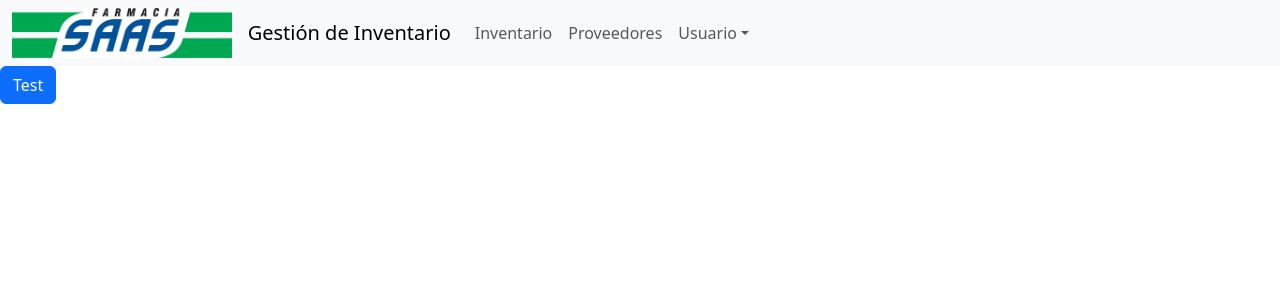
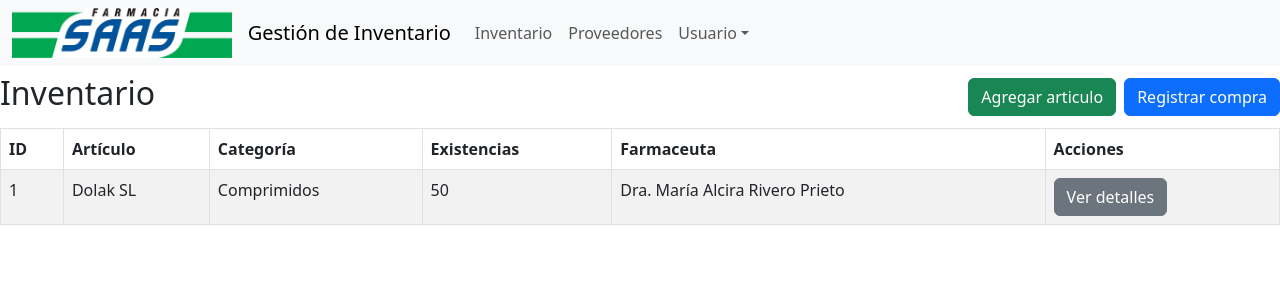
Before and after one commit to jonadavid13/Inventario-Saas, a React (Create React App) app in the folder frontend-inventario/: page / in a window 1280 px wide. Shown: the top 300 px of the page. Built offline with nearby package versions, Linux system fonts and the light colour scheme; no server answers.

Commit message:
Subida y act. de archivos

```diff
--- a/frontend-inventario/src/App.js
+++ b/frontend-inventario/src/App.js
@@ -1,37 +1,17 @@
 import React from "react";
-import { HeaderMain } from "./components/HeaderMain";
+import { BrowserRouter as Router, Route, Switch } from 'react-router-dom'
+import routes from "./routes/routes";
 import "./assets/styles/index.scss";
-import $ from "jquery";
-
-const getData = () => {
-  $.ajax({
-    type: "POST",
-    url: "https://petrifying-grant.000webhostapp.com/select_pozos.php",
-    dataType: "json",
-    beforeSend: function () {
-      console.log("Esperando los datos del BACK");
-    },
-    success: function (resp) {
-      console.log(resp);
-    },
-    fail: function (jqXHR, textStatus, errorThown) {
-      console.log(textStatus, errorThown);
-    },
-    error: function (jqXHR, textStatus, errorThown) {
-      console.log(textStatus, errorThown);
-    },
-  });
-}
 
 function App() {
   return (
     <>
-      <div className="App">
-        <HeaderMain/>
-        <div className="d-flex">
-          <button name="boton1" id="btn1" className="btn btn-primary" onClick={getData()}>Test</button>
-        </div>
-      </div>
+      <Router>
+        <Switch>
+          {routes.map((route) => (<Route key={route.path} path={route.path} component={route.component}/>)
+          )}
+        </Switch>
+      </Router>
     </>
   );
 }
--- /dev/null
+++ b/frontend-inventario/src/pages/Inventario.js
@@ -0,0 +1,52 @@
+import React from "react";
+import { HeaderMain } from "../components/HeaderMain";
+import Table from "react-bootstrap/Table";
+
+function Inventario(){
+    return (
+      <>
+        <HeaderMain/>
+        <main>
+          <div className="main-header-container d-flex justify-content-between align-items-center my-2">
+            <h2>Inventario</h2>
+            <div>
+              <button type="button" className="btn btn-success">
+                Agregar articulo
+              </button>
+              <button type="button" className="btn btn-primary ms-2">
+                Registrar compra
+              </button>
+            </div>
+          </div>
+          <Table striped bordered hover responsive="md">
+            <thead>
+              <tr>
+                <th>ID</th>
+                <th>Artículo</th>
+                <th>Categoría</th>
+                <th>Existencias</th>
+                <th>Farmaceuta</th>
+                <th colSpan={2}>Acciones</th>
+              </tr>
+            </thead>
+            <tbody>
+              <tr>
+                <td>1</td>
+                <td>Dolak SL</td>
+                <td>Comprimidos</td>
+                <td>50</td>
+                <td>Dra. María Alcira Rivero Prieto</td>
+                <td>
+                  <button type="button" className="btn btn-secondary">
+                    Ver detalles
+                  </button>
+                </td>
+              </tr>
+            </tbody>
+          </Table>
+        </main>
+      </>
+    );
+}
+
+export { Inventario }
--- /dev/null
+++ b/frontend-inventario/src/pages/Proveedores.js
@@ -0,0 +1,15 @@
+import React from "react";
+import { HeaderMain } from "../components/HeaderMain";
+
+function Proveedores(){
+    return(
+        <>
+            <HeaderMain/>
+            <div className="p-3">
+                <button type="button" className="btn btn-primary disabled">Nada que mostrar por ahora</button>
+            </div>
+        </>
+    )
+}
+
+export { Proveedores }
--- /dev/null
+++ b/frontend-inventario/src/routes/routes.js
@@ -0,0 +1,17 @@
+import { Inventario } from "../pages/Inventario";
+import { Proveedores } from "../pages/Proveedores";
+
+const routes = [
+    {
+        title: 'Inventario',
+        path: '/',
+        component: Inventario
+    },
+    {
+        title: 'Proveedores',
+        path: '/proveedores',
+        component: Proveedores
+    },
+];
+
+export default routes;
```
Also changed, not shown: frontend-inventario/src/functions/index.js (added, +22 -0 lines).
